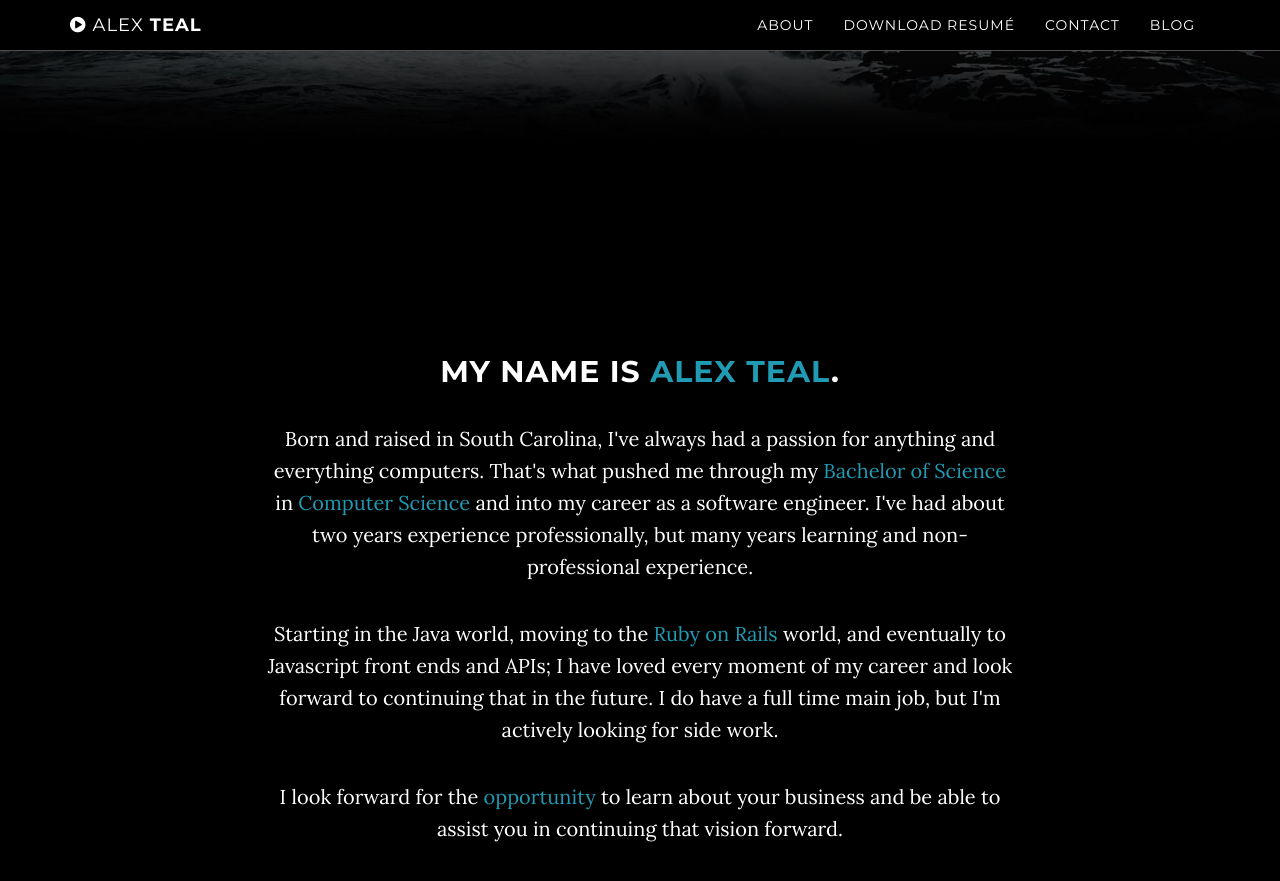
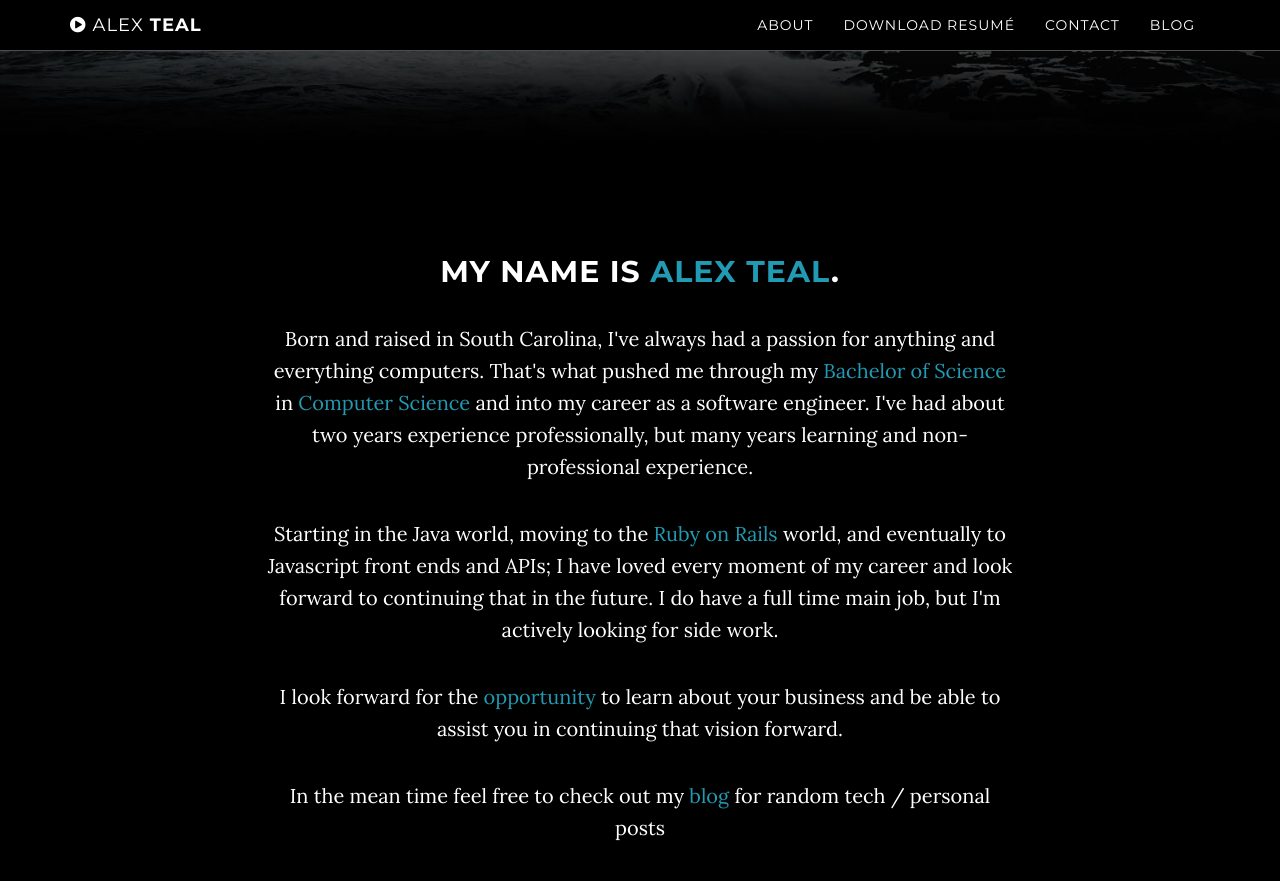
Before and after one commit to ATeal/ateal.github.io, a Jekyll site: the page built from index.html, in a window 1280 px wide and 900 px high, scrolled down 745 px. Shown: the top 881 px of the window. Built offline with Jekyll 4.4.1, drawn with Linux system fonts in a browser that asks for light colours.

Commit message:
Update padding on top and include link to blog in about me

```diff
--- a/_includes/about.html
+++ b/_includes/about.html
@@ -6,6 +6,8 @@
       <p>Born and raised in South Carolina, I've always had a passion for anything and everything computers. That's what pushed me through my <span class="teal">Bachelor of Science</span> in <span class="teal">Computer Science</span> and into my career as a software engineer. I've had about two years experience professionally, but many years learning and non-professional experience.</p>
       <p>Starting in the Java world, moving to the <span class="teal">Ruby on Rails</span> world, and eventually to Javascript front ends and APIs; I have loved every moment of my career and look forward to continuing that in the future. I do have a full time main job, but I'm actively looking for side work.</p>
       <p>I look forward for the <span class="teal">opportunity</span> to learn about your business and be able to assist you in continuing that vision forward.</p>
+
+      <p>In the mean time feel free to check out my <a href="/blog">blog</a> for random tech / personal posts</p>
     </div>
   </div>
 </section>
--- a/_includes/css/grayscale.css
+++ b/_includes/css/grayscale.css
@@ -271,10 +271,6 @@ a:focus {
 }
 
 @media(min-width:767px) {
-    .content-section {
-        padding-top: 200px;
-    }
-
     .download-section {
         padding: 100px 0;
     }
```
Also changed, not shown: 2 other files.
